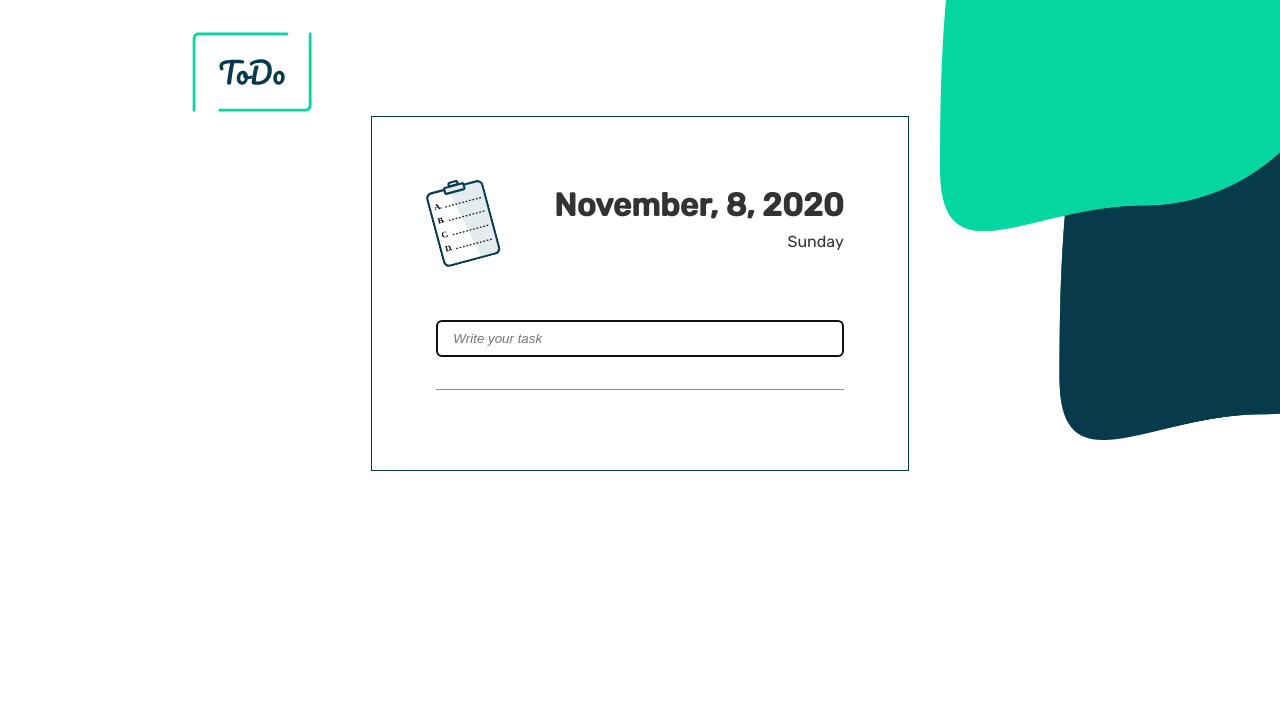
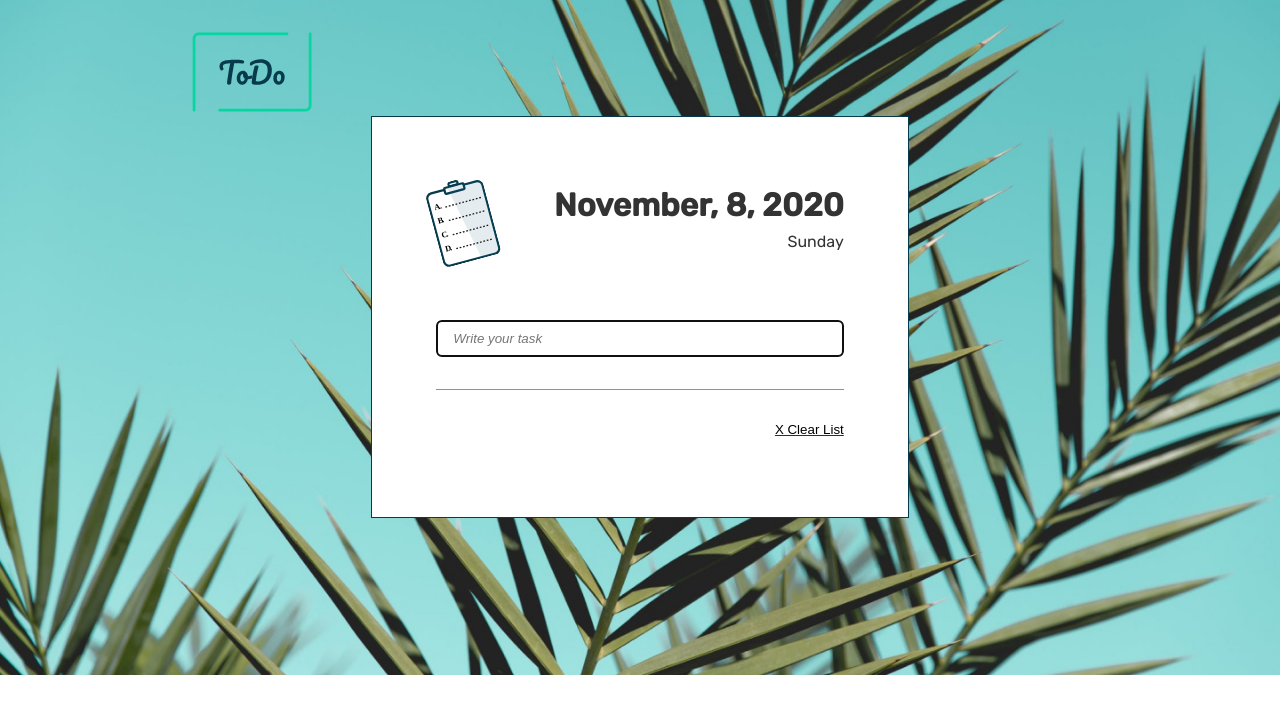
Before and after one commit to SepehrKashani/ToDo, a plain HTML site: page index.html in a window 1280 px wide. Drawn offline with Linux system fonts and the light colour scheme.

Commit message:
ability to remove the list items

```diff
--- a/index.html
+++ b/index.html
@@ -30,6 +30,7 @@
             />
           </div>
           <hr class="hrLine" />
+          <button class="clearList">X Clear List</button>
           <div>
             <ul class="listItems"></ul>
           </div>
--- a/index.js
+++ b/index.js
@@ -3,6 +3,7 @@ const inpt = document.querySelector('.todoInput');
 const ulList = document.querySelector('.listItems');
 const date = document.querySelector('#heading-date');
 const day = document.querySelector('#subheading-day');
+const clear = document.querySelector('.clearList');
 
 (function () {
   const days = [
@@ -79,3 +80,6 @@ ulList.addEventListener('click', handleList);
 window.onload = () => {
   inpt.focus();
 };
+clear.addEventListener('click', () => {
+  ulList.innerHTML = '';
+});
--- a/style.css
+++ b/style.css
@@ -10,16 +10,20 @@ body {
   background: white;
   font-family: "Rubik", sans-serif;
   color: #333;
-  background-image: url(./image/blobs.png);
-  background-size: 340px 440px;
+  background-image: url(./image/background.jpg);
+  /* background-size: 340px 440px; */
+  height: 100%;
+
+  /* Center and scale the image nicely */
+  background-position: center;
   background-repeat: no-repeat;
-  background-position: top right;
+  background-size: cover;
 }
 .main {
   /* width: 1000px;
    */
   width: 70%;
-  /* height: 100vh; */
+  height: 100%;
   margin: 32px auto;
   display: flex;
   flex-direction: column;
@@ -37,6 +41,7 @@ body {
   background-color: white;
   /* width: 630px; */
   width: 60%;
+  height: 100%;
   border: 1px solid #073b4c;
   display: flex;
   flex-direction: column;
@@ -125,10 +130,20 @@ li::before {
   margin-right: 5px;
   text-decoration: line-through;
 }
+.clearList {
+  width: auto;
+  background: transparent;
+  border: none;
+  margin-left: auto;
+  padding: 16px 0px;
+  text-decoration: underline;
+  text-decoration-color: #073b4c;
+  cursor: pointer;
+}
 
 @media only screen and (min-device-width: 375px) and (max-device-width: 812px) and (-webkit-min-device-pixel-ratio: 3) {
   body {
-    background-image: none;
+    height: 100%;
   }
   .main {
     width: 100%;
```
Also changed, not shown: image/background.jpg (added).
